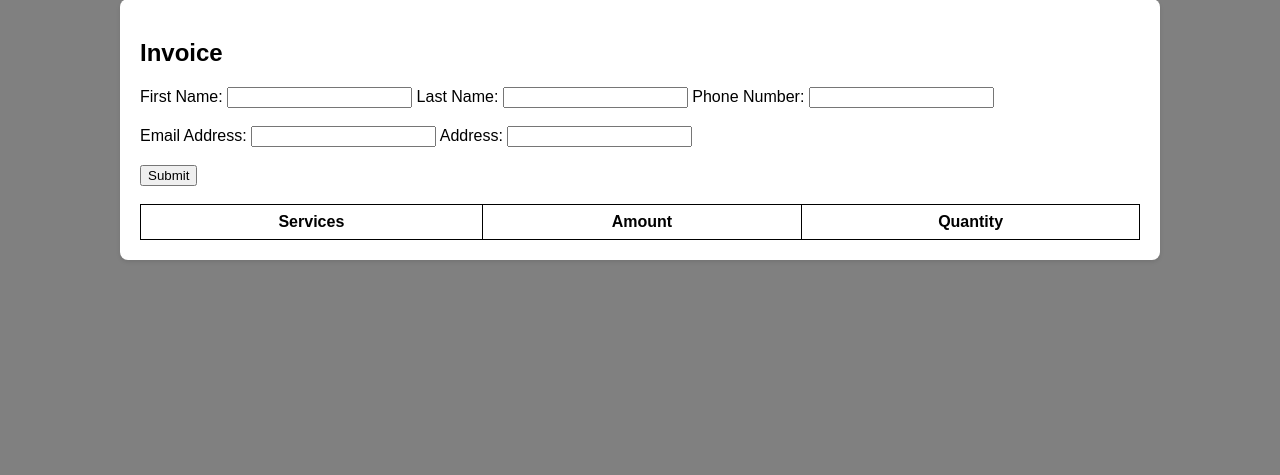
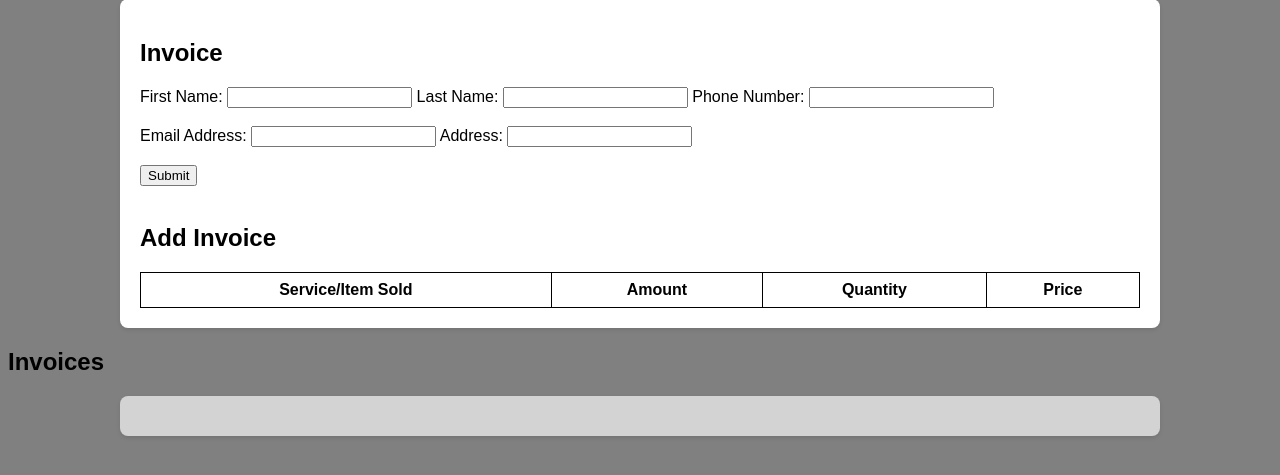
Before and after one commit to Brandarius/invoice, a Flask app: page / in a window 1280 px wide. Shown: the part 128-603 px from the top of the page. Run offline with Flask 3, Linux system fonts and the light colour scheme; lists and menus that the app fills with data are empty; parts of the project's set-up code (start-up, migrations or seed data) failed here and were passed over.

Commit message:
still some bugs but i finished the invoice diusplay but deleted to redo the invoice creation html

```diff
--- a/app.py
+++ b/app.py
@@ -3,8 +3,7 @@ from flask_sqlalchemy import SQLAlchemy
 
 app = Flask(__name__)
 app.config['SQLALCHEMY_DATABASE_URI'] = 'sqlite:///customers.db'
-app.config['SQLALCHEMY_BINDS'] = {'inventory': 'sqlite:///inventory.db'}
-app.config['SQLALCHEMY_BINDS'] = {'invoice_list': 'sqlite:///invoice_list.db'}
+app.config['SQLALCHEMY_BINDS'] = {'inventory': 'sqlite:///inventory.db', 'invoice_list': 'sqlite:///invoice_list.db'}
 db = SQLAlchemy(app)
 
 #Database Creation and Bull Crap
@@ -70,26 +69,39 @@ def search_customers():
     customers = Customer.query.filter_by(last_name=search_lastname).all()
     return render_template('customers.html', customers=customers)
 
+@app.route('/add_invoice_form')
+def add_invoice_form():
+    return render_template('main_page.html')
 
-#The Main Page with the invoice creation that hasnt been set up yet
+# Define route to add invoice to the database
+@app.route('/add_invoice', methods=['POST'])
+def add_invoice():
+    if request.method == 'POST':
+        name = request.form['name']
+        amount = request.form['amount']
+        new_invoice = Invoice_List(name=name, amount=amount)
+        db.session.add(new_invoice)
+        db.session.commit()
+        return redirect(url_for('add_invoice_form'))
+
+
+
 @app.route('/', methods=['GET', 'POST'])
 def main_page():
-    if request.method == 'POST':
-        #copy/paste form customer name and information on main_page
-        copy_firstname = request.form['copy_firstname']
-        copy_lastname = request.form['copy_lastname']
-        copy_email_address = request.form['copy_email_address']
-        copy_address = request.form['copy_address']
-        copy_phone_number = request.form['copy_phone_number']
+        # Fetch all invoices from the database
+        invoices = Invoice_List.query.all()
 
-        return render_template('main_page.html',
-                               copy_firstname=copy_firstname,
-                               copy_lastname=copy_lastname,
-                               copy_email_address=copy_email_address,
-                               copy_address=copy_address,
-                               copy_phone_number=copy_phone_number)
-    else:
-            return render_template('main_page.html')
+        # Render the main page template with invoices
+        return render_template('main_page.html', invoices=invoices)
+
+@app.route('/delete_invoice/<int:invoice_id>', methods=['POST'])
+def delete_invoice(invoice_id):
+    invoice = Invoice_List.query.get_or_404(invoice_id)
+    db.session.delete(invoice)
+    db.session.commit()
+    return redirect('/')
+
+
 
 @app.route('/inventory')
 def inventory_list():
--- a/static/css/main_page.css
+++ b/static/css/main_page.css
@@ -31,3 +31,15 @@ body {
     margin: 20px auto; /* Centering the paper */
     max-width: 1000px; /* Maximum width of the paper */
 }
+.invoice_list {
+    background-color: lightgrey; /* White background */
+    box-shadow: 0 2px 4px rgba(0, 0, 0, 0.1); /* Shadow effect */
+    border-radius: 8px; /* Rounded corners */
+    padding: 20px; /* Padding around the content */
+    margin: 20px auto; /* Centering the paper */
+    max-width: 1000px; /* Maximum width of the paper */
+}
+.invoice-container {
+    max-height: 1000px; /* Adjust this value as needed */
+    overflow-y: auto;
+}
--- a/templates/main_page.html
+++ b/templates/main_page.html
@@ -34,15 +34,26 @@
 
             <input type="submit" value="Submit"><br><br>
         </form>
+
+        <h2>Add Invoice</h2>
+
         <table>
-                <thead>
             <tr>
-                        <th>Services</th>
+            <th>Service/Item Sold</th>
             <th>Amount</th>
             <th>Quantity</th>
+            <th>Price</th>
           </tr>
-                </thead>
         </table>
+    </div>
+    <h2>Invoices</h2>
+    <div class="invoice_list">
+        {% for invoice in invoices %}
+        <li class="invoice_list">{{ invoice.name }} - Amount: {{ invoice.amount }}
+        <form action="/delete_invoice/{{ invoice.id }}" method="post"><button type="submit">Delete</button></form>
+        </li>
+
+        {% endfor %}
     </div>
 </body>
 </html>
```
Also changed, not shown: instance/invoice_list.db (added). Lines whose indentation alone changed are shown as unchanged.
